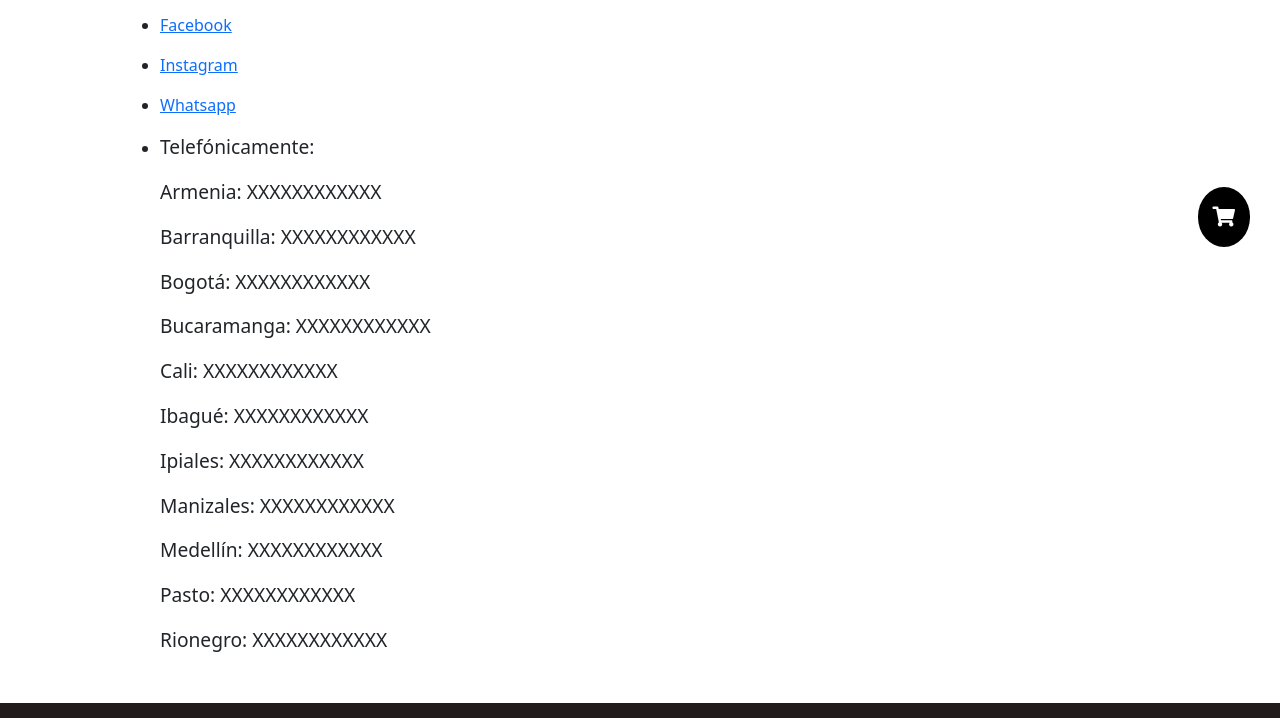
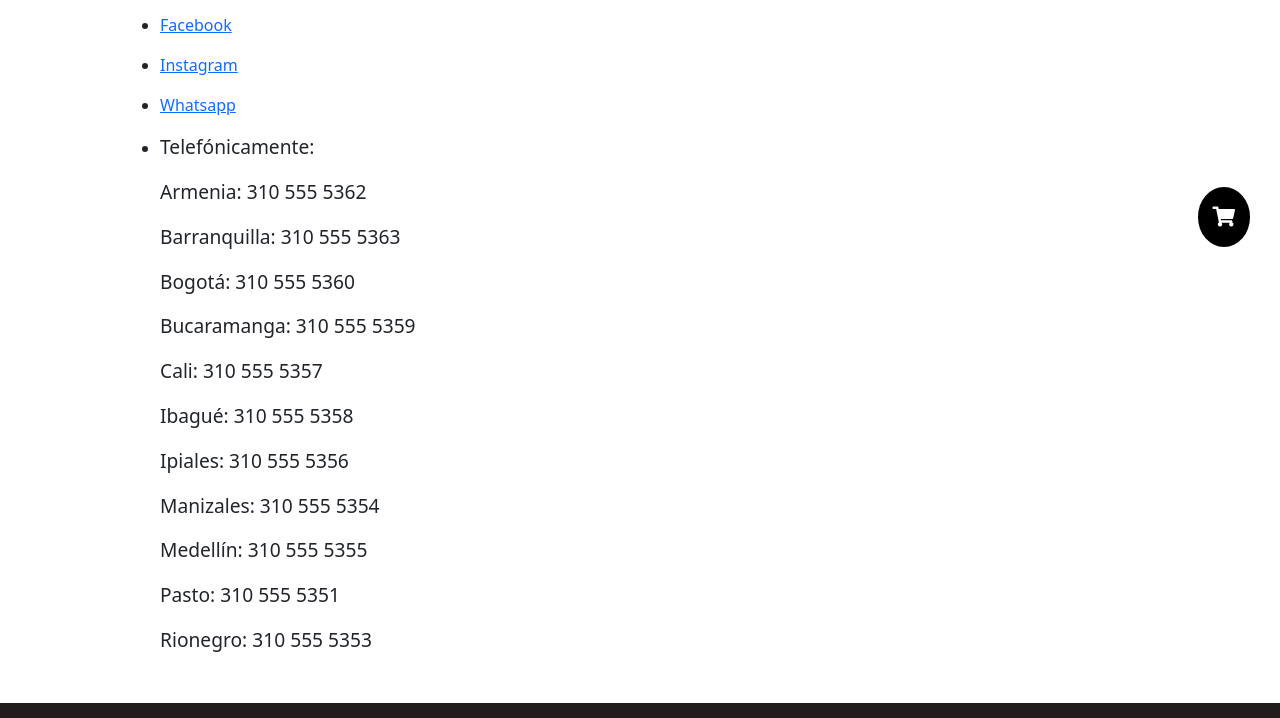
Before and after one commit to guiarango/RelojesProyecto, a website: page pages/contacto.html in a window 1280 px wide. Shown: the part 213-931 px from the top of the page. Drawn offline with nearby package versions, Linux system fonts and the light colour scheme.

Commit message:
Se generan los cambios que se mencionan en la segunda entrega

```diff
--- a/pages/contacto.html
+++ b/pages/contacto.html
@@ -1,5 +1,5 @@
 <!DOCTYPE html>
-<html lang="en">
+<html lang="es">
   <head>
     <meta charset="UTF-8" />
     <meta http-equiv="X-UA-Compatible" content="IE=edge" />
@@ -37,7 +37,7 @@
           <div class="carrito">
             <a href="./carrito.html"><i class="fas fa-shopping-cart"></i></a>
           </div>
-          <a class="navbar-brand" href="/"
+          <a class="navbar-brand" href="../index.html"
             ><img src="../assets/logoipsum-logo-4.svg" alt="logo"
           /></a>
 
@@ -56,7 +56,10 @@
           <div class="collapse navbar-collapse" id="navbarSupportedContent">
             <ul class="navbar-nav me-auto mb-2 mb-lg-0">
               <li class="nav-item">
-                <a class="nav-link active" aria-current="page" href="/"
+                <a
+                  class="nav-link active"
+                  aria-current="page"
+                  href="../index.html"
                   >Inicio</a
                 >
               </li>
@@ -95,17 +98,17 @@
             </li>
             <li class="channels__item">
               <p class="lead">Telefónicamente:</p>
-              <p class="lead">Armenia: XXXXXXXXXXXX</p>
-              <p class="lead">Barranquilla: XXXXXXXXXXXX</p>
-              <p class="lead">Bogotá: XXXXXXXXXXXX</p>
-              <p class="lead">Bucaramanga: XXXXXXXXXXXX</p>
-              <p class="lead">Cali: XXXXXXXXXXXX</p>
-              <p class="lead">Ibagué: XXXXXXXXXXXX</p>
-              <p class="lead">Ipiales: XXXXXXXXXXXX</p>
-              <p class="lead">Manizales: XXXXXXXXXXXX</p>
-              <p class="lead">Medellín: XXXXXXXXXXXX</p>
-              <p class="lead">Pasto: XXXXXXXXXXXX</p>
-              <p class="lead">Rionegro: XXXXXXXXXXXX</p>
+              <p class="lead">Armenia: 310 555 5362</p>
+              <p class="lead">Barranquilla: 310 555 5363</p>
+              <p class="lead">Bogotá: 310 555 5360</p>
+              <p class="lead">Bucaramanga: 310 555 5359</p>
+              <p class="lead">Cali: 310 555 5357</p>
+              <p class="lead">Ibagué: 310 555 5358</p>
+              <p class="lead">Ipiales: 310 555 5356</p>
+              <p class="lead">Manizales: 310 555 5354</p>
+              <p class="lead">Medellín: 310 555 5355</p>
+              <p class="lead">Pasto: 310 555 5351</p>
+              <p class="lead">Rionegro: 310 555 5353</p>
             </li>
           </ul>
         </article>
```
Also changed, not shown: index.html (+2 -2 lines), pages/ayuda.html (+6 -3 lines), pages/carrito.html (+6 -3 lines), pages/producto.html (+6 -3 lines), pages/quienesSomos.html (+6 -3 lines).
